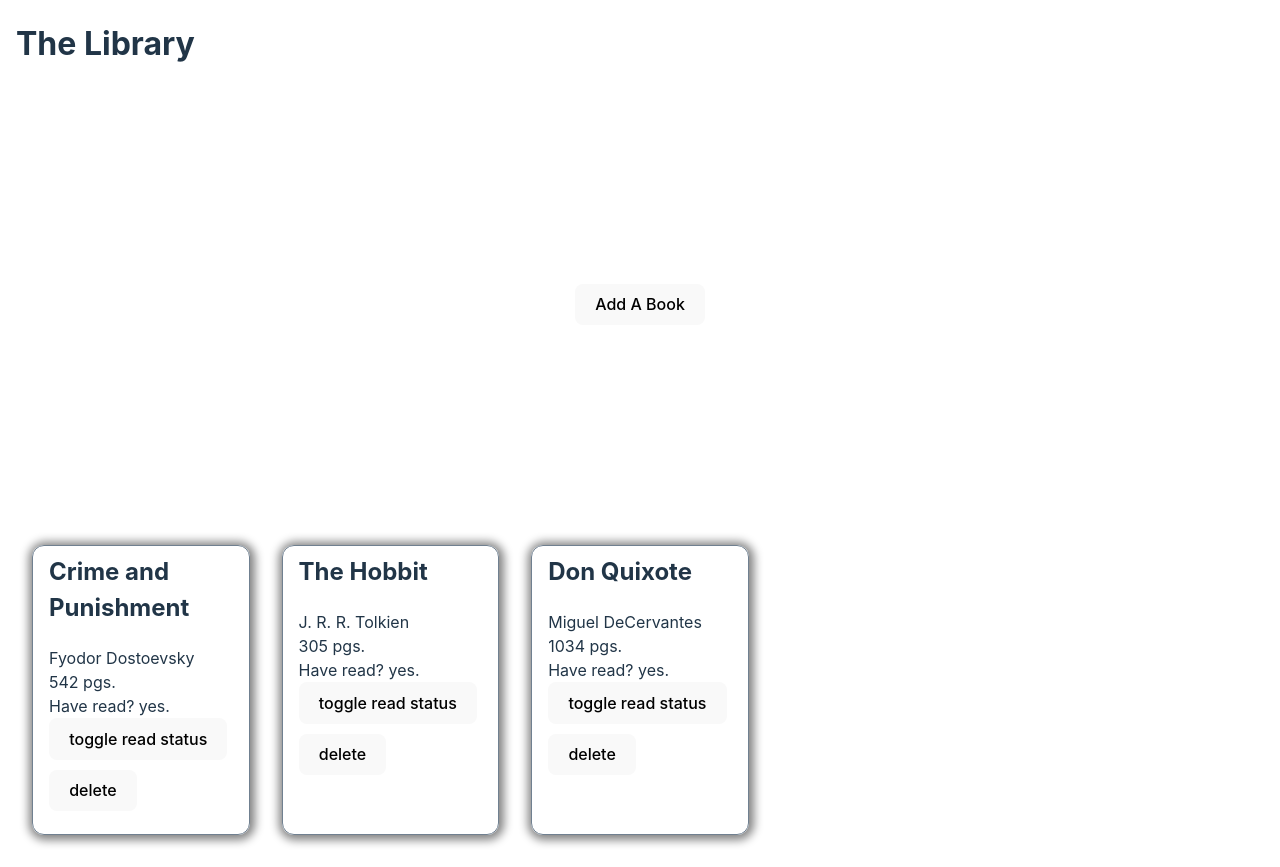
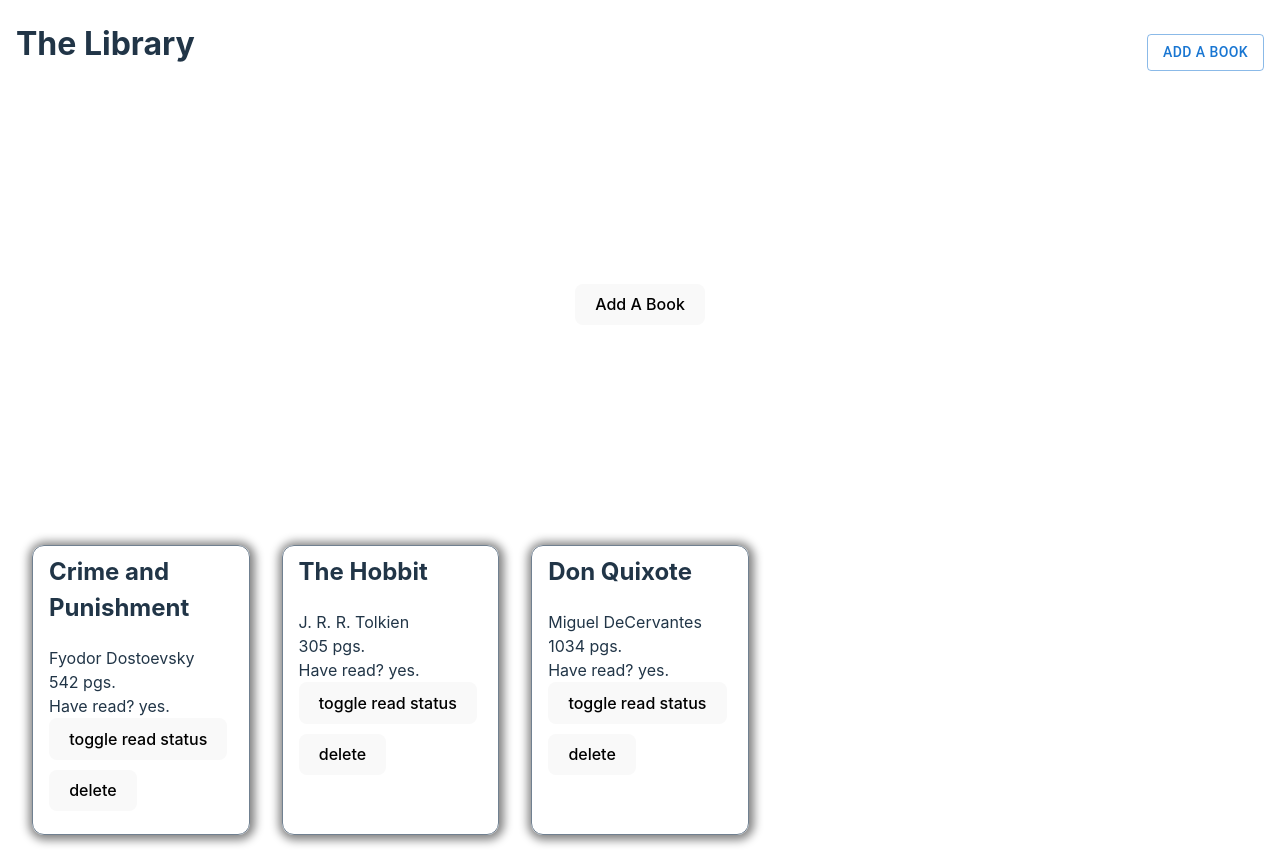
Before and after one commit to SalamanderCtesiphon/library-project, a React (Vite) app: page / in a window 1280 px wide. Built offline with nearby package versions, Linux system fonts and the light colour scheme.

Commit message:
implemented a basic modal from material ui

```diff
--- a/src/App.css
+++ b/src/App.css
@@ -10,7 +10,9 @@
 }
 
 .header {
-  text-align: left;
+  display: flex;
+  align-items: center;
+  justify-content: space-between;
 }
 
 section {
--- /dev/null
+++ b/src/components/FormDialog.jsx
@@ -0,0 +1,50 @@
+import * as React from 'react'
+import Button from '@mui/material/Button'
+import TextField from '@mui/material/TextField'
+import Dialog from '@mui/material/Dialog'
+import DialogActions from '@mui/material/DialogActions'
+import DialogContent from '@mui/material/DialogContent'
+import DialogContentText from '@mui/material/DialogContentText'
+import DialogTitle from '@mui/material/DialogTitle'
+
+export default function FormDialog() {
+  const [open, setOpen] = React.useState(false)
+
+  const handleClickOpen = () => {
+    setOpen(true)
+  }
+
+  const handleClose = () => {
+    setOpen(false)
+  }
+
+  return (
+    <div>
+      <Button variant="outlined" onClick={handleClickOpen}>
+        Add a Book
+      </Button>
+      <Dialog open={open} onClose={handleClose}>
+        <DialogTitle>New Book</DialogTitle>
+        <DialogContent>
+          <DialogContentText>
+            To subscribe to this website, please enter your email address here.
+            We will send updates occasionally.
+          </DialogContentText>
+          <TextField
+            autoFocus
+            margin="dense"
+            id="name"
+            label="Email Address"
+            type="email"
+            fullWidth
+            variant="standard"
+          />
+        </DialogContent>
+        <DialogActions>
+          <Button onClick={handleClose}>Cancel</Button>
+          <Button onClick={handleClose}>Add Book</Button>
+        </DialogActions>
+      </Dialog>
+    </div>
+  )
+}
--- a/src/components/Header.jsx
+++ b/src/components/Header.jsx
@@ -1,10 +1,12 @@
 import React from 'react'
+import FormDialog from './FormDialog'
 
 function Header() {
   return (
     <>
       <header className="header">
         <h1>The Library</h1>
+        <FormDialog />
       </header>
     </>
   )
```
